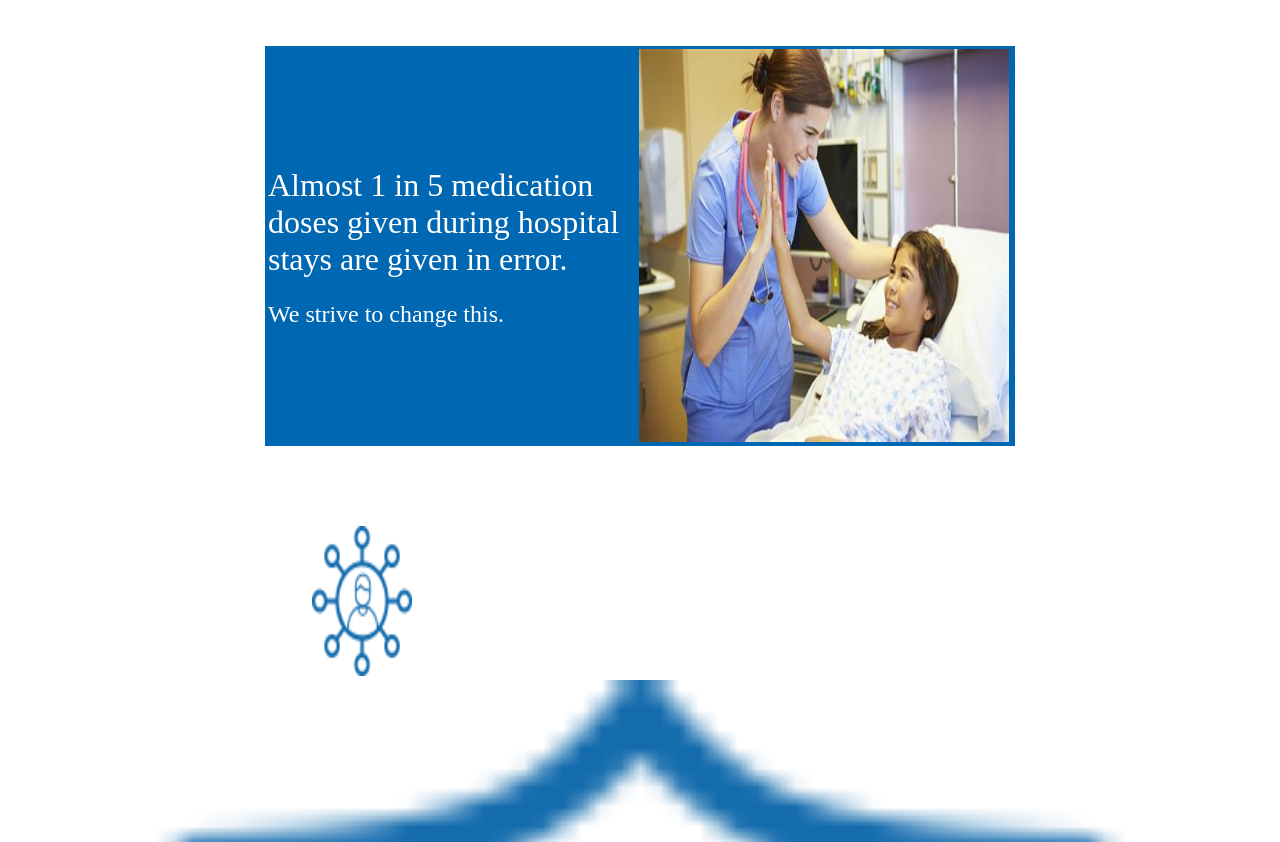
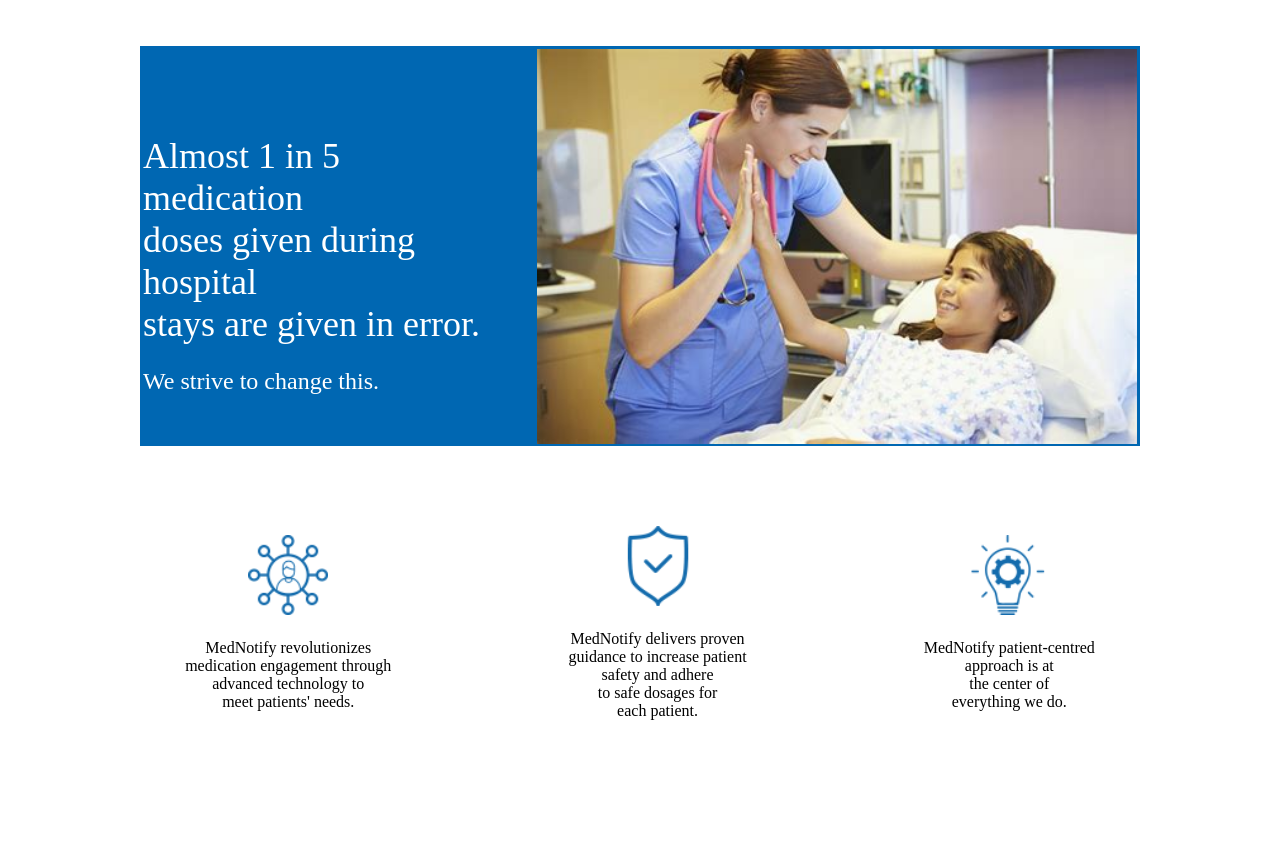
Before and after one commit to neeltron/Laymanify, a plain HTML site: page homepage.html in a window 1280 px wide. Shown: the part 110-952 px from the top of the page. After the commit the page ends 838 px from the top, so only its background shows below. Drawn offline with Linux system fonts and the light colour scheme.

Commit message:
Update homepage.html

```diff
--- a/homepage.html
+++ b/homepage.html
@@ -20,13 +20,26 @@
     </header>
 
     <div style="width: 100%; display: flex; justify-content: center;">
-        <div style="width: 750px; height: 400px; background: #0067B2">
+        <div style="width: 1000px; height: 400px; background: #0067B2">
             <table><tr><td>
-                <div style="width: 100%; height: 100%; text-align:left"><span style="color: white; font-size: 32px; font-family: Karma; font-weight: 300; word-wrap: break-word">Almost 1 in 5 medication </br> doses given during hospital </br> stays are given in error. <br/></span><span style="color: white; font-size: 20px; font-family: Karma; font-weight: 400; word-wrap: break-word"><br/></span><span style="color: white; font-size: 24px; font-family: Karma; text-align: center; font-weight: 300; word-wrap: break-word">We strive to change this. </span></div></td><td><img style="margin-left: 1rem; width: 370px; height: 393px" src="images/36c085259b48df54fbd44bbb11f15f9a.jpg" /></td></tr></table>
+                <div style="width: 100%; height: 100%; text-align:left"><span style="color: white; font-size: 36px; font-family: Karma; font-weight: 300; word-wrap: break-word">Almost 1 in 5 medication </br> doses given during hospital </br> stays are given in error. <br/></span><span style="color: white; font-size: 20px; font-family: Karma; font-weight: 400; word-wrap: break-word"><br/></span><span style="color: white; font-size: 24px; font-family: Karma; text-align: center; font-weight: 300; word-wrap: break-word">We strive to change this. </span></div></td><td><img style="padding-bottom: 2rem; padding-left: 3rem; width: 600px; height: 395px" src="images/36c085259b48df54fbd44bbb11f15f9a.jpg" /></td></tr></table>
         </div>
     </div>
 
-    <img style="padding-top: 5rem; padding-left: 16rem; margin-left: 3rem; width: 100px; height: 150px" src="images/3d3ebf188ccf3efdaf010b481d97e835.png" />
-    <img style="width: 100%; height: 100%" src="images/a318eb8aca4d94fc435c6940f324f067.png" />
-    <img style="width: 100%; height: 100%" src="images/e782d4a1f54d894a17889438dcfb4ec2.png" />
+    <div style="display: flex; justify-content: space-evenly; width: 100%;">
+        <div style="display: flex; gap: 1.5rem; text-align: center; flex-direction: column; align-items: center; justify-content: center;">
+            <img style="padding-top: 5rem; width: 80px; height: 80px" src="images/3d3ebf188ccf3efdaf010b481d97e835.png" />
+            MedNotify revolutionizes <br>medication engagement through <br>advanced technology to <br> meet patients' needs.
+        </div>
+        <div style="display: flex; gap: 1.5rem; text-align: center; flex-direction: column; align-items: center; justify-content: center;">
+            <img style="padding-top: 5rem; width: 80px; height: 80px;" src="images/a318eb8aca4d94fc435c6940f324f067.png" />
+            MedNotify delivers proven <br>guidance to increase patient <br>safety and adhere <br>to safe dosages for <br>each patient.
+        </div>
+        <div style="display: flex; gap: 1.5rem; text-align: center; flex-direction: column; align-items: center; justify-content: center;">
+            <img style="padding-top: 5rem; width: 80px; height: 80px" src="images/e782d4a1f54d894a17889438dcfb4ec2.png" />
+            MedNotify patient-centred <br>approach is at <br>the center of <br>everything we do.
+        </div>
+    </div>
+
+
 </body>
```
